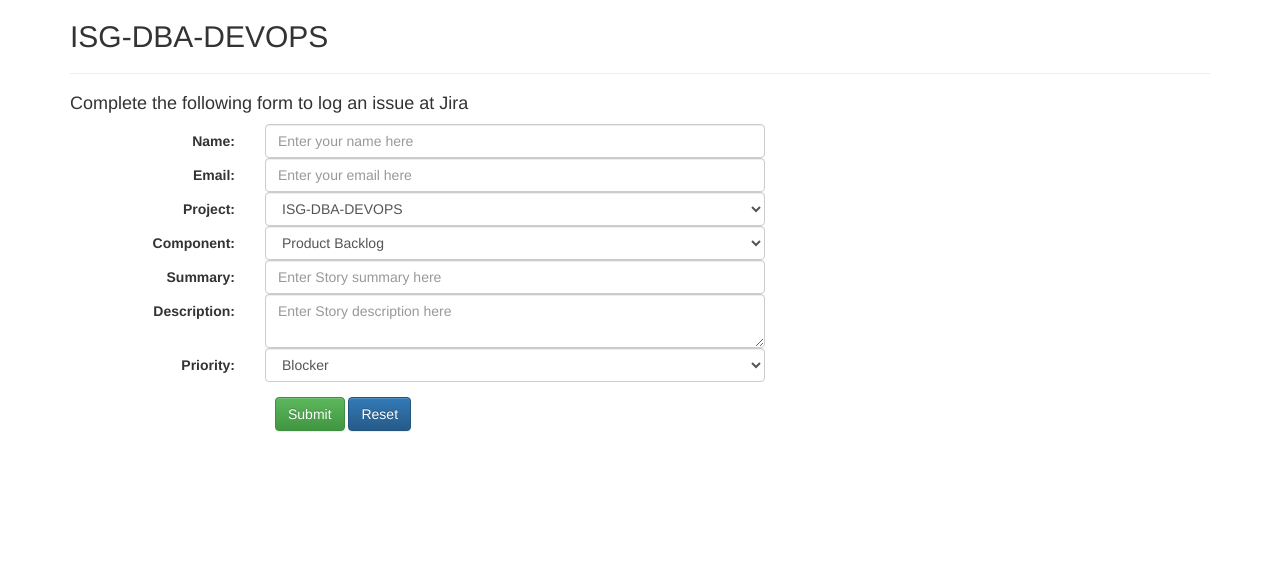
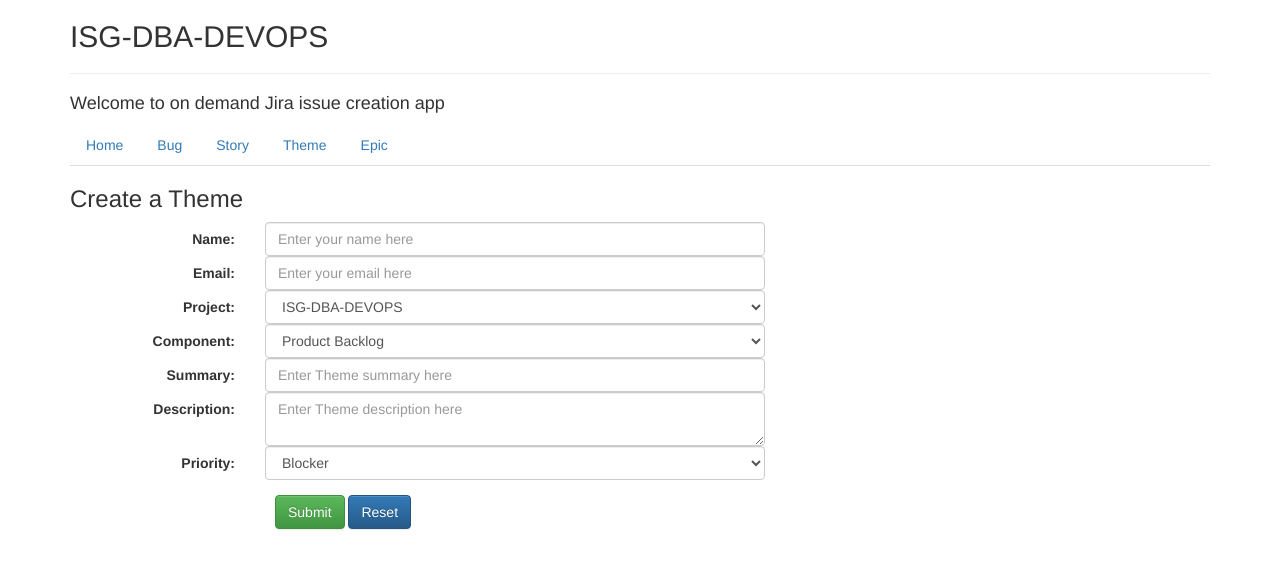
Before and after one commit to smop1986/jira_python, a Flask app: page /theme in a window 1280 px wide. Shown: the top 569 px of the page. Run offline with Flask 2, Linux system fonts and the light colour scheme; some libraries are stand-ins or nearby versions.

Commit message:
Updates the form layout and uses extended templates

```diff
--- a/flask_app.py
+++ b/flask_app.py
@@ -7,7 +7,7 @@
 
 from jira_utils import JiraClient
 from jira_form import JiraIssueHomeForm, JiraStoryForm, \
-        JiraBugForm, JiraThemeForm, JiraEpicForm
+    JiraBugForm, JiraThemeForm, JiraEpicForm
 
 # App configurations
 DEBUG = True
@@ -17,7 +17,10 @@
 
 # set the HTML template name
 HOME_TEMPLATE = "jira_home_form.html"
-ISSUE_TEMPLATE = "jira_issue_form.html"
+BUG_TEMPLATE = "jira_bug_form.html"
+STORY_TEMPLATE = "jira_story_form.html"
+EPIC_TEMPLATE = "jira_epic_form.html"
+THEME_TEMPLATE = "jira_theme_form.html"
 
 # get the environment variables
 JIRA_SERVER = os.environ.get("JIRA_SERVER")
@@ -37,7 +40,6 @@
     return project, name, email, summary, component, priority, description
 
 
-
 @app.route("/bug", methods=["GET", "POST"])
 def bug_handler():
     """
@@ -47,13 +49,13 @@
 
     if request.method == "POST":
         project, name, email, summary, component, priority, description = \
-                grab_common_data(request.form)
+            grab_common_data(request.form)
         severity = request.form["severity"]
         found = request.form["found"]
 
         if not form.validate():
             flash("Error")
-            return render_template(ISSUE_TEMPLATE, form=form)
+            return render_template(BUG_TEMPLATE, form=form)
 
         jira_obj = JiraClient(JIRA_SERVER)
         logged_in = jira_obj.login(JIRA_USER, JIRA_PASSWORD)
@@ -64,20 +66,20 @@
             issue_id = jira_obj.create_issue(
                 project=JIRA_PROJECT,
                 summary=summary,
-                #priority=priority,
+                # priority=priority,
                 description=description + "\n\nFrom: {}\t{}".format(
                     name, email),
                 issuetype={"name": "Bug"},
-                #priority=priority,
-                #severity=severity,
-                #found=found
+                # priority=priority,
+                # severity=severity,
+                # found=found
             )
             print ("Created bug {} at Jira".format(issue_id))
             flash("Logged the bug at Jira!")
 
         sys.stdout.flush()
 
-    return render_template(ISSUE_TEMPLATE, form=form)
+    return render_template(BUG_TEMPLATE, form=form)
 
 
 @app.route("/epic", methods=["GET", "POST"])
@@ -89,12 +91,12 @@
 
     if request.method == "POST":
         project, name, email, summary, component, priority, description = \
-                grab_common_data(request.form)
+            grab_common_data(request.form)
         epic_name = request.form["epic_name"]
 
         if not form.validate():
             flash("Error")
-            return render_template(ISSUE_TEMPLATE, form=form)
+            return render_template(EPIC_TEMPLATE, form=form)
 
         jira_obj = JiraClient(JIRA_SERVER)
         logged_in = jira_obj.login(JIRA_USER, JIRA_PASSWORD)
@@ -105,19 +107,19 @@
             issue_id = jira_obj.create_issue(
                 project=JIRA_PROJECT,
                 summary=summary,
-                #priority=priority,
+                # priority=priority,
                 description=description + "\n\nFrom: {}\t{}".format(
                     name, email),
                 issuetype={"name": "Epic"},
-                #priority=priority,
-                #epic_name=epic_name
+                # priority=priority,
+                # epic_name=epic_name
             )
             print ("Created Epic {} at Jira".format(issue_id))
             flash("Logged the Epic at Jira!")
 
         sys.stdout.flush()
 
-    return render_template(ISSUE_TEMPLATE, form=form)
+    return render_template(EPIC_TEMPLATE, form=form)
 
 
 @app.route("/story", methods=["GET", "POST"])
@@ -129,10 +131,10 @@
 
     if request.method == "POST":
         project, name, email, summary, component, priority, description = \
-                grab_common_data(request.form)
+            grab_common_data(request.form)
         if not form.validate():
             flash("Error")
-            return render_template(ISSUE_TEMPLATE, form=form)
+            return render_template(STORY_TEMPLATE, form=form)
 
         jira_obj = JiraClient(JIRA_SERVER)
         logged_in = jira_obj.login(JIRA_USER, JIRA_PASSWORD)
@@ -146,14 +148,14 @@
                 description=description + "\n\nFrom: {}\t{}".format(
                     name, email),
                 issuetype={"name": "Story"},
-                #priority=priority,
+                # priority=priority,
             )
             print ("Created Story {} at Jira".format(issue_id))
             flash("Logged the Story at Jira!")
 
         sys.stdout.flush()
 
-    return render_template(ISSUE_TEMPLATE, form=form)
+    return render_template(STORY_TEMPLATE, form=form)
 
 
 @app.route("/theme", methods=["GET", "POST"])
@@ -161,14 +163,14 @@
     """
     Controller to handle requests from /theme
     """
-    form = JiraStoryForm(request.form)
+    form = JiraThemeForm(request.form)
 
     if request.method == "POST":
         project, name, email, summary, component, priority, description = \
-                grab_common_data(request.form)
+            grab_common_data(request.form)
         if not form.validate():
             flash("Error")
-            return render_template(ISSUE_TEMPLATE, form=form)
+            return render_template(THEME_TEMPLATE, form=form)
 
         jira_obj = JiraClient(JIRA_SERVER)
         logged_in = jira_obj.login(JIRA_USER, JIRA_PASSWORD)
@@ -182,14 +184,14 @@
                 description=description + "\n\nFrom: {}\t{}".format(
                     name, email),
                 issuetype={"name": "Theme"},
-                #priority=priority,
+                # priority=priority,
             )
             print ("Created Theme {} at Jira".format(issue_id))
             flash("Logged the Theme at Jira!")
 
         sys.stdout.flush()
 
-    return render_template(ISSUE_TEMPLATE, form=form)
+    return render_template(THEME_TEMPLATE, form=form)
 
 
 @app.route("/", methods=["GET", "POST"])
@@ -203,7 +205,7 @@
         issue_type = request.form["issue_type"]
         print issue_type
 
-        #if not form.validate():
+        # if not form.validate():
         #    flash("Error")
         #    return render_template(HOME_TEMPLATE, form=form)
 
@@ -211,6 +213,7 @@
 
     return render_template(HOME_TEMPLATE, form=form)
 
+
 if __name__ == "__main__":
     APP_PORT = os.environ.get("APP_PORT")
     app.run(host="0.0.0.0", port=int(APP_PORT))
--- a/templates/jira_issue_form.html
+++ b/templates/jira_layout.html
@@ -5,7 +5,6 @@
        <link rel="stylesheet" media="screen" href ="static/css/bootstrap.min.css">
        <link rel="stylesheet" href="static/css/bootstrap-theme.min.css">
        <meta name="viewport" content = "width=device-width, initial-scale=1.0">
-
     </head>
 
     <body>
@@ -14,30 +13,44 @@
 
   <h2>ISG-DBA-DEVOPS</h2>
   <hr>
-  <h4>Complete the following form to log an issue at Jira</h4>
+  <h4>Welcome to on demand Jira issue creation app</h4>
   <form action="" method="post" role="form" class="form-horizontal">
     {{ form.csrf }}
-    <div class="form-group" style="width: 1-00px;">
-      {% for each in form %}
-        {{ each.label(class_="control-label col-sm-2") }}
-        <div class="col-sm-10">
-          {{ each(class_="form-control", style="width: 500px;") }}
-        </div>
-      {% endfor %}
-    </div> <!--form-group-->
+    <ul class="nav nav-tabs">
+      <li id="home"><a href="/">Home</a></li>
+      <li id="bug"><a href="/bug">Bug</a></li>
+      <li id="story"><a href="/story">Story</a></li>
+      <li id="theme"><a href="/theme">Theme</a></li>
+      <li id="epic"><a href="/epic">Epic</a></li>
+    </ul>
 
-    <div class="control-label  col-sm-2"></div>
+    <div id="home" class="tabcontent">
+      {% block home %}
+      {% endblock %}
+    </div>
 
-    <div class="col-sm-10">
+    <div id="bug" class="tabcontent">
+      {% block bug %}
+      {% endblock %}
+    </div>
 
-        <button type="submit" class="btn btn-success">Submit</button>
-        <button type="reset" class="btn btn-primary">Reset</button>
+    <div id="story" class="tabcontent">
+      {% block story %}
+      {% endblock %}
+    </div>
+
+    <div id="theme" class="tabcontent">
+      {% block theme %}
+      {% endblock %}
+    </div>
+
+    <div id="epic" class="tabcontent">
+      {% block epic %}
+      {% endblock %}
     </div>
 
   </form> <!--form-->
 
-
-  <br>
   <br>
   {% with messages = get_flashed_messages(with_categories=true) %}
     {% if messages %}
--- /dev/null
+++ b/templates/jira_theme_form.html
@@ -0,0 +1,25 @@
+{% extends "jira_layout.html" %}
+{% block theme %}
+  <h3>Create a Theme</h3>
+  <form action="" method="post" role="form" class="form-horizontal">
+    {{ form.csrf }}
+    <div class="form-group" style="width: 1-00px;">
+      {% for each in form %}
+        {{ each.label(class_="control-label col-sm-2") }}
+        <div class="col-sm-10">
+          {{ each(class_="form-control", style="width: 500px;") }}
+        </div>
+      {% endfor %}
+    </div> <!--form-group-->
+
+    <div class="control-label  col-sm-2"></div>
+
+    <div class="col-sm-10">
+
+        <button type="submit" class="btn btn-success">Submit</button>
+        <button type="reset" class="btn btn-primary">Reset</button>
+    </div>
+
+  </form> <!--form-->
+
+  {% endblock %}
```
Also changed, not shown: templates/jira_bug_form.html (added, +25 -0 lines), templates/jira_epic_form.html (added, +25 -0 lines), templates/jira_home_form.html (+5 -56 lines), templates/jira_story_form.html (added, +25 -0 lines), 1 other file.
